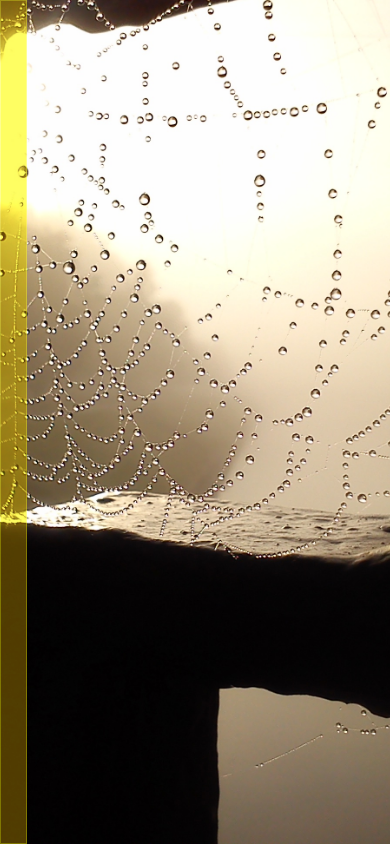
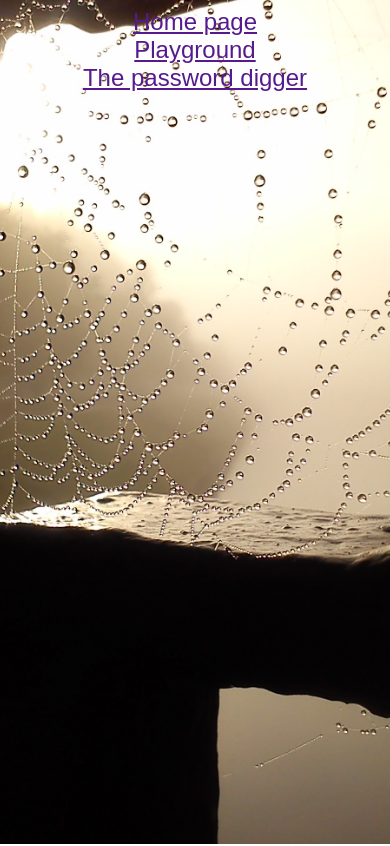
Before and after one commit to Interioristalith/The-placeholder-for-joy, a website built with Parcel: page index.html in a window 390 px wide. Shown: the top 846 px of the page. Built offline with nearby package versions, Linux system fonts and the light colour scheme; a web font is replaced by a local one.

Commit message:
Mobile-first approach.

```diff
--- a/css/style.css
+++ b/css/style.css
@@ -33,7 +33,6 @@ body {
   inset: 0% 93% 0% 0%;
   max-width: 400px;
   mix-blend-mode: color-dodge;
-  mix-blend-mode: hard-light;
   opacity: 0.8;
   position: absolute;
   transition: inset 0.3s;
@@ -51,7 +50,6 @@ body {
   position: relative;
 }
 
-/* Nav-bar */
 
 /* First-section */
 .first-section-background::before {
@@ -132,3 +130,17 @@ overflow: hidden;
   background: rgba(243,220,183,255);
   box-shadow: 10px 10px 50px rgba(0, 0, 0, 0.2)
 }
+
+/* Nav Bar */
+
+.nav-bar {
+  height: 100%;
+  display: flex;
+  flex-direction: column;
+  justify-content: center;
+  align-items: center;
+}
+
+.nav-bar__divs {
+
+}
--- a/index.html
+++ b/index.html
@@ -4,23 +4,29 @@
     <meta charset="UTF-8" />
     <meta http-equiv="X-UA-Compatible" content="IE=edge" />
     <meta name="viewport" content="width=device-width, initial-scale=1.0" />
-    <link rel="preconnect" href="https://fonts.gstatic.com" />
+    <!-- <link rel="preconnect" href="https://fonts.gstatic.com" />
     <link
       href="https://fonts.googleapis.com/css2?family=Benne&family=Ubuntu:ital,wght@0,400;1,700&display=swap"
       rel="stylesheet"
-    />
+    /> -->
     <link rel="stylesheet" href="./css/style.css" />
     <title>Document</title>
   </head>
   <body>
+    <div class="nav-bar">
+      <div class="nav-bar__divs home-page"><a href="">Home page</a></div>
+      <div class="nav-bar__divs playground"><a href="">Playground</a></div>
+      <div class="nav-bar__divs password-digger"><a href="">The password digger</a></div>
+    </div>
     <div class="first-section-background">
-      <div class="left-panel" id="left-panel"></div>
+      <!-- <div class="left-panel" id="left-panel"></div> -->
     </div>
     <div class="anime-js">
       <div class="container">
         <h2><span>This cool animated section on</span><br />AnimeJS</h2>
       </div>
     </div>
+    <!-- <script  src="./js/expandPanel.js"></script> -->
     <script src="./js/anime.min.js"></script>
     <script src="./js/main.js"></script>
   </body>
--- /dev/null
+++ b/js/expandPanel.js
@@ -0,0 +1,18 @@
+// Expanding the side panel
+
+function expandPanel () {
+    const leftPanel = document.getElementById('left-panel')
+    leftPanel.addEventListener('mouseenter', slideRight)
+
+    leftPanel.addEventListener('mouseleave', slideBack)
+
+    function slideRight () {
+        leftPanel.classList.toggle('left-panel__expanded')
+    }
+
+    function slideBack () {
+        leftPanel.classList.toggle('left-panel__expanded')
+    }
+}
+
+expandPanel();
--- a/js/main.js
+++ b/js/main.js
@@ -1,23 +1,8 @@
 // Microscroll of background while scrolling the webpage
 
-import anime from '../js/anime.es'
-// Expanding the side panel
+// import anime from '../js/anime.es'
+// import {expandPanel} from './expandPanel'
 
-function expandPanel () {
-    const leftPanel = document.getElementById('left-panel')
-    leftPanel.addEventListener('mouseenter', slideRight)
-
-    leftPanel.addEventListener('mouseleave', slideBack)
-
-    function slideRight () {
-        leftPanel.classList.toggle('left-panel__expanded')
-    }
-
-    function slideBack () {
-        leftPanel.classList.toggle('left-panel__expanded')
-    }
-}
-expandPanel();
 
 
 // Temporary scrolling down
```
